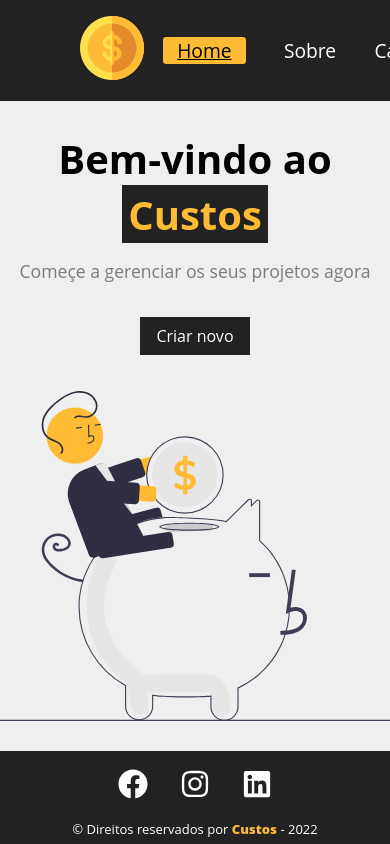
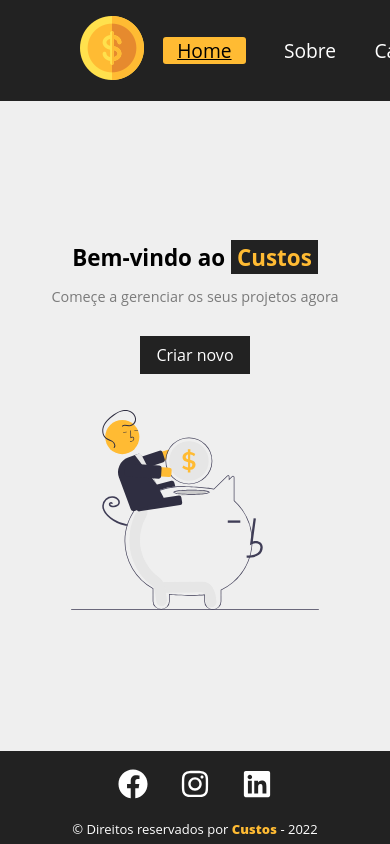
Before and after one commit to renzi-fidele-frontend/custos, a React (Vite) app: page / in a window 390 px wide. Shown: the top 844 px of the page. Built offline with nearby package versions, Linux system fonts and the light colour scheme; no server answers.

Commit message:
Home responsivo

```diff
--- a/src/pages/Home/Home.module.css
+++ b/src/pages/Home/Home.module.css
@@ -32,7 +32,6 @@
     background-color: #222;
     padding: 0.5em 1em;
     color: #fff;
-
 }
 
 #flex a p:hover {
@@ -43,3 +42,60 @@
     height: 330px;
     margin-top: 20px;
 }
+
+@media screen and (max-width: 1602px) {
+    #imagem {
+        height: 270px;
+    }
+}
+
+@media screen and (max-width: 1459px) {
+    #flex > h2 {
+        font-size: 2em;
+    }
+}
+
+@media screen and (max-width: 1353px) {
+    #flex > p {
+        font-size: 0.9em;
+    }
+
+    #imagem {
+        height: 240px;
+    }
+}
+
+
+@media screen and (max-width: 1143px) {
+   #imagem {
+      height: 200px
+   }
+}
+
+@media screen and (max-width: 895px) {
+   #flex > h2 {
+      font-size: 1.7em;
+   }
+}
+
+@media screen and (max-width: 585px) {
+   #flex > h2 {
+      font-size: 1.4em;
+   }
+}
+
+@media screen and (max-width: 367px) {
+   #imagem {
+      height: 180px;
+   }
+}
+
+@media screen and (max-width: 319px) {
+   #flex > h2 {
+      font-size: 1.2em;
+   }
+
+   #flex > p {
+      font-size: .85em;
+   }
+}
```
Lines whose indentation alone changed are shown as unchanged.
